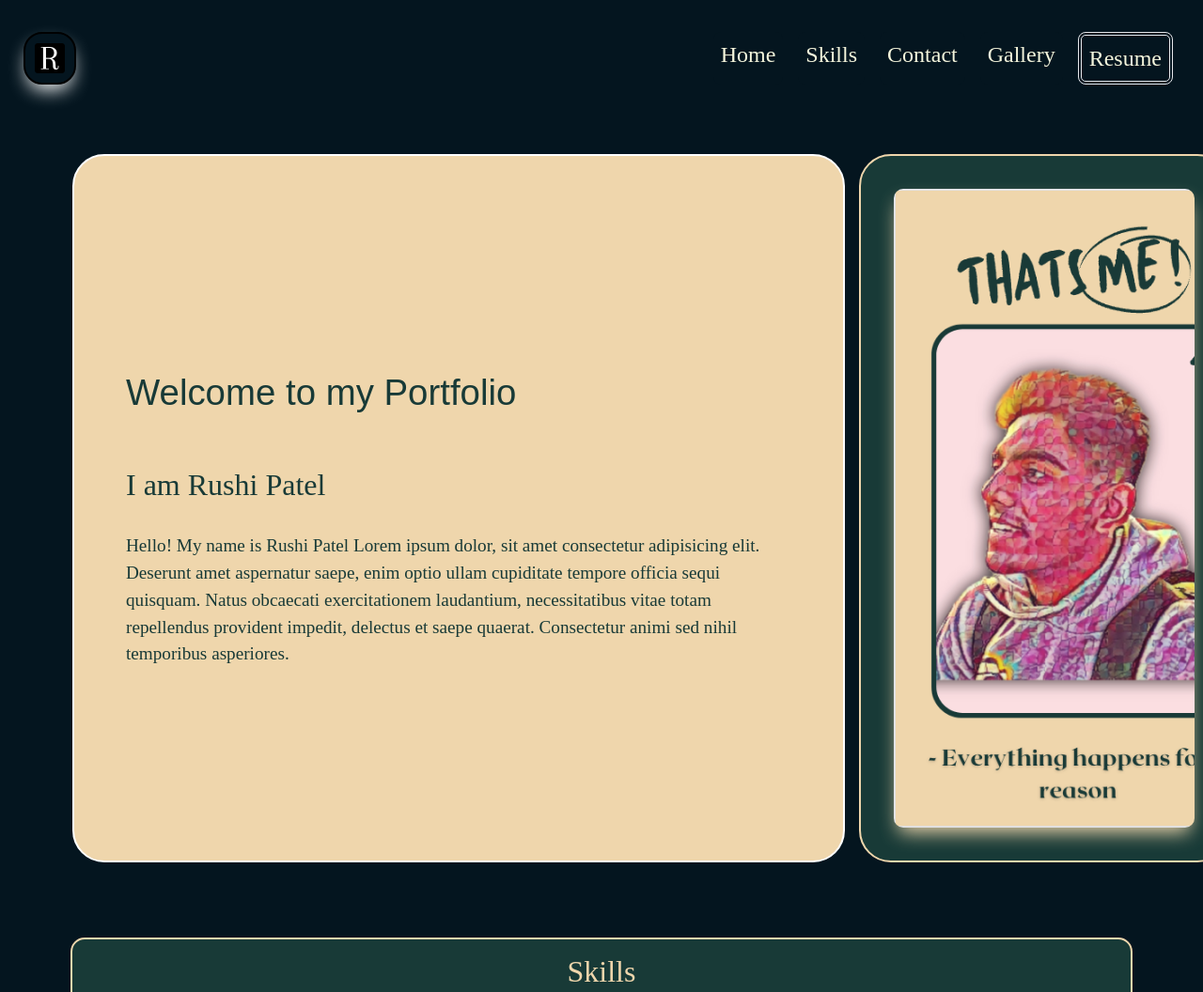
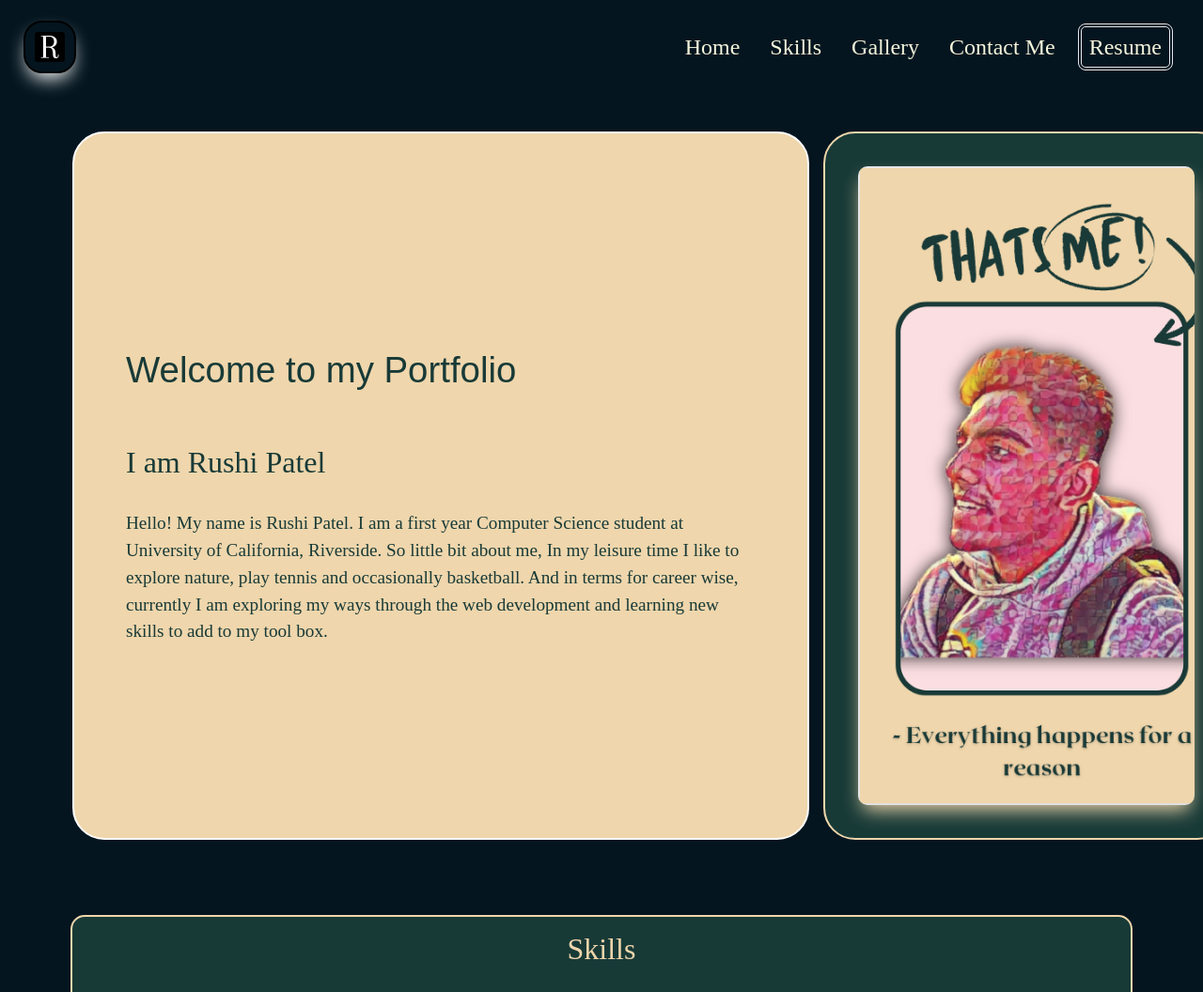
Before and after one commit to rpatel0022/Portfolio, a plain HTML site: page index.html in a window 1280 px wide. Shown: the top 1056 px of the page at 94% size. Drawn offline with nearby package versions, Linux system fonts and the light colour scheme; a web font is replaced by a local one.

Commit message:
Final commit

```diff
--- a/index.html
+++ b/index.html
@@ -32,23 +32,17 @@
 
         <div id="4together">
             <ul class="flex px-4 py-4 justify-end">
-                <li
-                    class="mx-2 text-2xl cursor-pointer p-2 rounded-lg transition ease-in-out delay-80 bg-black-500 hover:-translate-y-1 hover:scale-110 hover:bg-slate-100 duration-300 hover:text-black">
-                    Home</li>
 
-                <li
-                    class="mx-2 text-2xl cursor-pointer p-2 rounded-lg transition ease-in-out delay-80 bg-black-500 hover:-translate-y-1 hover:scale-110 hover:bg-slate-100 duration-300 hover:text-black">
-                    Skills</li>
+                <li><a class="mx-2 text-2xl cursor-pointer p-2 rounded-lg transition ease-in-out delay-80 bg-black-500 hover:-translate-y-1 hover:scale-110 hover:bg-slate-100 duration-300 hover:text-black" href="#Home">Home</a></li>
 
-                <li
-                    class="mx-2 text-2xl cursor-pointer p-2 rounded-lg transition ease-in-out delay-80 bg-black-500 hover:-translate-y-1 hover:scale-110 hover:bg-slate-100 duration-300 hover:text-black">
-                    Contact</li>
-                <li
-                    class="mx-2 text-2xl cursor-pointer p-2 rounded-lg transition ease-in-out delay-80 bg-black-500 hover:-translate-y-1 hover:scale-110 hover:bg-slate-100 duration-300 hover:text-black">
-                    Gallery</li>
-                <li
-                    class="mx-2 text-2xl border-double border-4 slate-100 cursor-pointer p-2 rounded-lg transition ease-in-out delay-80 bg-black-500 hover:-translate-y-1 hover:scale-110 hover:bg-slate-100 duration-300 hover:text-black">
-                    Resume</li>
+                <li><a class="mx-2 text-2xl cursor-pointer p-2 rounded-lg transition ease-in-out delay-80 bg-black-500 hover:-translate-y-1 hover:scale-110 hover:bg-slate-100 duration-300 hover:text-black" href="#Skills">Skills</a></li>
+
+                <li><a class="mx-2 text-2xl cursor-pointer p-2 rounded-lg transition ease-in-out delay-80 bg-black-500 hover:-translate-y-1 hover:scale-110 hover:bg-slate-100 duration-300 hover:text-black" href="#Gallery">Gallery</a></li>
+
+                <li><a class="mx-2 text-2xl cursor-pointer p-2 rounded-lg transition ease-in-out delay-80 bg-black-500 hover:-translate-y-1 hover:scale-110 hover:bg-slate-100 duration-300 hover:text-black" href="#Contact-me">Contact Me</a></li>
+
+                <li><a class="mx-2 text-2xl border-double border-4 slate-100 cursor-pointer p-2 rounded-lg transition ease-in-out delay-80 bg-black-500 hover:-translate-y-1 hover:scale-110 hover:bg-slate-100 duration-300 hover:text-black" href="Rushi Patel Resume  pdf.pdf">Resume</a></li>
+
             </ul>
         </div>
 
@@ -56,17 +50,12 @@
 
     <!-- Header Sec / Home Section-->
     <header>
-        <div class="container ">
+        <div id="Home" class="container ">
             <div class="header-left">
                 <div class="text-area">
                     <h1 class="py-4 h1">Welcome to my Portfolio</h1>
                     <h2 data-text="I am Rushi Patel" class=" text-area py-4 h2">I am Rushi Patel</h2>
-                    <p class="text-area">Hello! My name is Rushi Patel Lorem ipsum dolor, sit amet consectetur
-                        adipisicing elit.
-                        Deserunt amet aspernatur saepe, enim optio ullam cupiditate tempore officia sequi quisquam.
-                        Natus
-                        obcaecati exercitationem laudantium, necessitatibus vitae totam repellendus provident impedit,
-                        delectus et saepe quaerat. Consectetur animi sed nihil temporibus asperiores.
+                    <p class="text-area">Hello! My name is Rushi Patel. I am a first year Computer Science student at University of California, Riverside. So little bit about me, In my leisure time I like to explore nature, play tennis and occasionally basketball. And in terms for career wise, currently I am exploring my ways through the web development and learning new skills to add to my tool box.
                     </p>
                 </div>
             </div>
@@ -78,15 +67,13 @@
     </header>
 
     <!-- Second section/ Skills -->
-    <section>
+    <section id="Skills">
         <div class="skills-section text-area2">
             <div class="row mb-8">
 
                 <div class="skills text-area2">
                     <h2 class="h2 mb-4 text-area2">Skills</h2>
-                    <p class="text-area2">Fusce massa dolor, mattis sed ultrices ut, placerat ut leo. Donec sed
-                        fringilla lectus, non vulputate orci. Integer id libero euismod, interdum ligula vel, porttitor
-                        magna. Sed euismod maximus finibus.</p>
+                    <p class="text-area2"></p>
                 </div>
 
             </div>
@@ -136,7 +123,7 @@
     </section>
 
     <!-- Third Section / Gallery -->
-    <section>
+    <section id="Gallery">
         <div class="Gallery-container">
             <div class="gallery">
                 <div class="box" style="background-image: url(Images/Night-Sunset.jpg);">
@@ -146,14 +133,14 @@
                 </div>
                 <div class="box"
                     style="background-image: url(https://images.unsplash.com/photo-1500382017468-9049fed747ef?ixlib=rb-4.0.3&ixid=MnwxMjA3fDB8MHxwaG90by1wYWdlfHx8fGVufDB8fHx8&auto=format&fit=crop&w=2832&q=80);">
-                    Sunrise</div>
+                    </div>
                 <div class="box" style="background-image: url(Images/Sunset.jpg);"></div>
             </div>
         </div>
     </section>
 
     <!-- Fourth Section / Contact ME -->
-    <section>
+    <section id="Contact-me">
         <div class="contactme">
             <form action="/my-handling-form-page" method="post">
                 <ul>
@@ -181,11 +168,9 @@
     <footer>
         <div class="footer-content">
             <ul class="socials">
-                <li><a href="#"><i class="fa fa-facebook"></i></a></li>
-                <li><a href="#"><i class="fa fa-twitter"></i></a></li>
-                <li><a href="#"><i class="fa fa-google-plus"></i></a></li>
-                <li><a href="#"><i class="fa fa-youtube"></i></a></li>
-                <li><a href="#"><i class="fa fa-linkedin-square"></i></a></li>
+                <li><a href="https://github.com/rpatel0022"><i class="fa fa-github"></i></a></li>
+                <li><a href="#"><i class="fa fa-email"></i></a></li>
+                <li><a href="https://www.linkedin.com/in/rushi-patel-82406719b/"><i class="fa fa-linkedin-square"></i></a></li>
             </ul>
         </div>
         <div class="footer-bottom">
--- a/style.css
+++ b/style.css
@@ -122,7 +122,7 @@ h1:hover{
 }
 
 .hoverme{
-    width: 25vw;
+    width: 28vw;
     height: 85vh;
     background-image: url(Images/New\ Static\ Image.png);
     background-size: cover;
```
Also changed, not shown: 2 other files.
